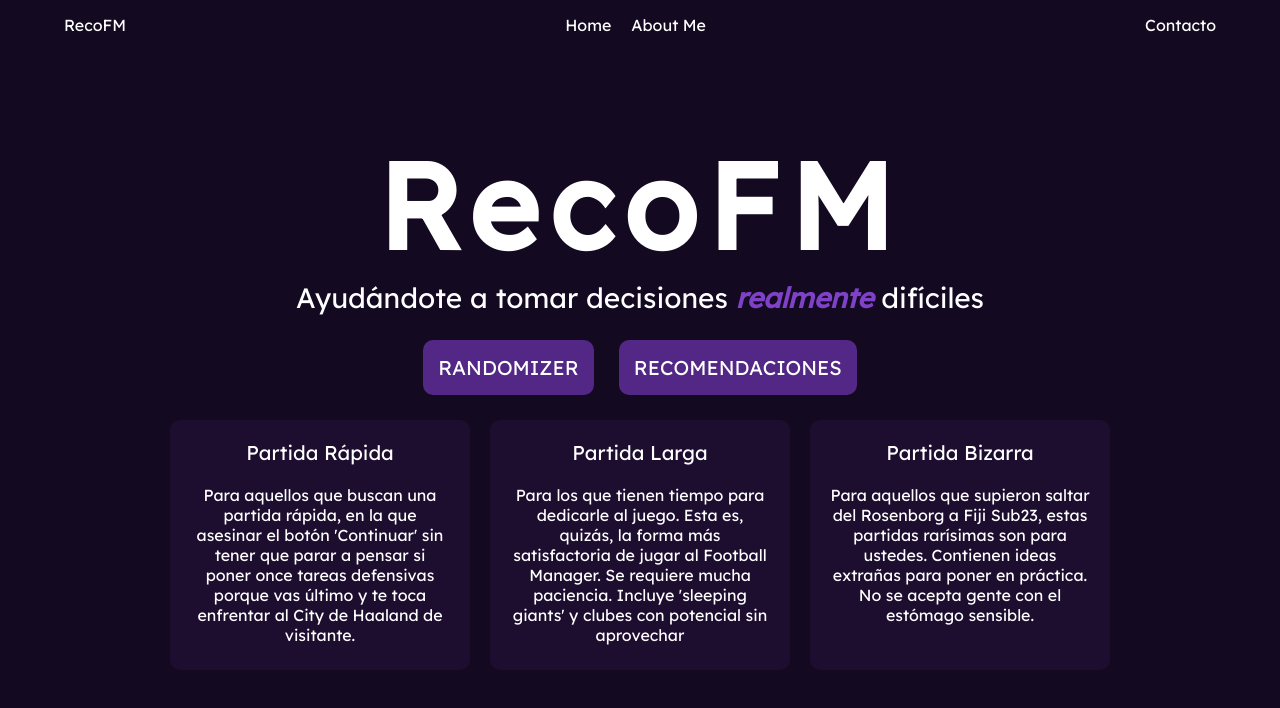
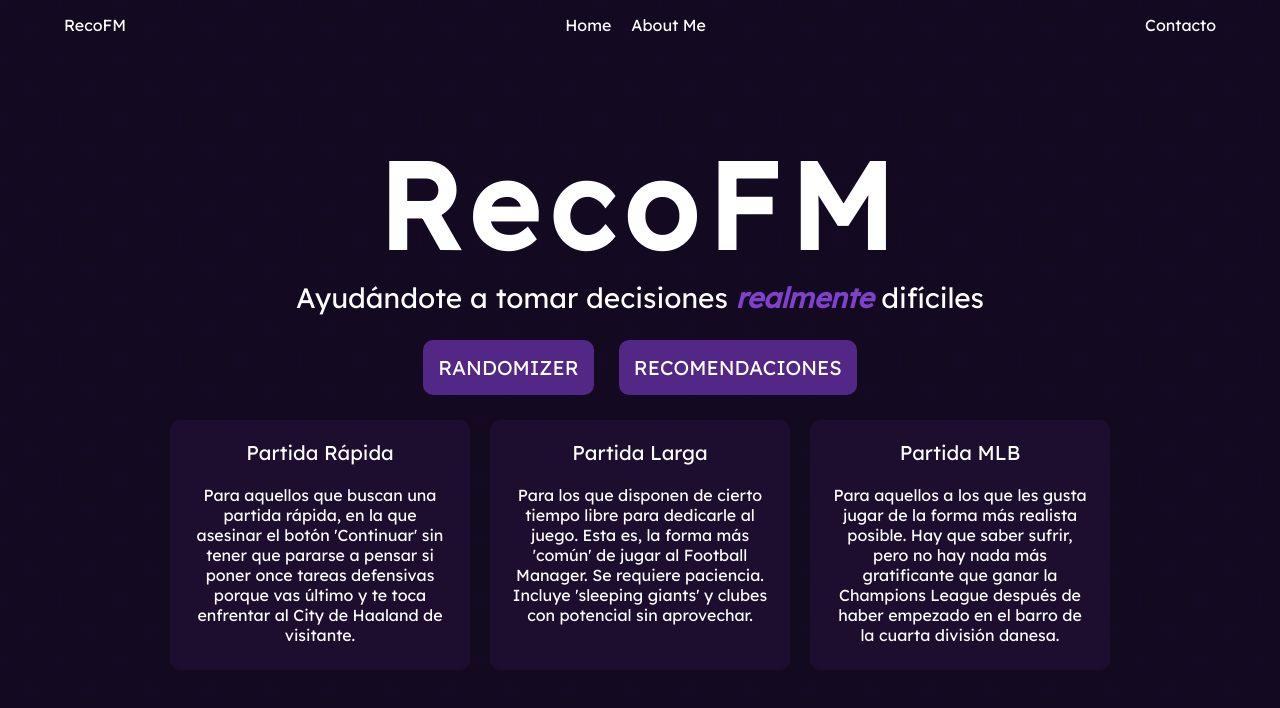
Before and after one commit to fedeparrilla10/recofm, a React (Vite) app: page / in a window 1280 px wide. Shown: the top 708 px of the page. Built offline with nearby package versions, Linux system fonts and the light colour scheme; no server answers.

Commit message:
change filters.js + add background

```diff
--- a/src/App.css
+++ b/src/App.css
@@ -5,29 +5,33 @@
   justify-content: center;
   flex-direction: column;
   background-color: #130920;
-  /* background-image: linear-gradient(
-    220deg,
-    hsl(262deg 87% 6%) 0%,
-    hsl(263deg 86% 6%) 13%,
-    hsl(263deg 86% 6%) 19%,
-    hsl(263deg 85% 6%) 24%,
-    hsl(264deg 85% 6%) 28%,
-    hsl(264deg 84% 6%) 32%,
-    hsl(264deg 83% 7%) 35%,
-    hsl(265deg 83% 7%) 39%,
-    hsl(265deg 82% 7%) 42%,
-    hsl(266deg 82% 7%) 45%,
-    hsl(266deg 81% 7%) 48%,
-    hsl(266deg 81% 7%) 52%,
-    hsl(267deg 80% 7%) 55%,
-    hsl(267deg 79% 7%) 58%,
-    hsl(267deg 79% 7%) 61%,
-    hsl(268deg 78% 7%) 65%,
-    hsl(268deg 78% 7%) 68%,
-    hsl(269deg 77% 7%) 72%,
-    hsl(269deg 77% 8%) 76%,
-    hsl(269deg 76% 8%) 81%,
-    hsl(270deg 76% 8%) 87%,
-    hsl(270deg 75% 8%) 100%
-  ); */
+  opacity: 1;
+  background: radial-gradient(
+      circle,
+      transparent 20%,
+      #130920 20%,
+      #130920 80%,
+      transparent 80%,
+      transparent
+    ),
+    radial-gradient(
+        circle,
+        transparent 20%,
+        #130920 20%,
+        #130920 80%,
+        transparent 80%,
+        transparent
+      )
+      30px 30px,
+    linear-gradient(
+        #160927 2.4000000000000004px,
+        transparent 2.4000000000000004px
+      )
+      0 -1.2000000000000002px,
+    linear-gradient(
+        90deg,
+        #160927 2.4000000000000004px,
+        #130920 2.4000000000000004px
+      ) -1.2000000000000002px 0;
+  background-size: 60px 60px, 60px 60px, 30px 30px, 30px 30px;
 }
--- a/src/App.jsx
+++ b/src/App.jsx
@@ -24,8 +24,6 @@
     setTeam(filteredTeams[randomIndex]);
   };
 
-  const randomBizarreSave = () => {};
-
   return (
     <div className="container">
       <NavBar />
--- a/src/components/Card/Card.css
+++ b/src/components/Card/Card.css
@@ -5,8 +5,6 @@
   gap: 20px;
   border-radius: 10px;
   padding: 20px;
-  height: 250px;
-  width: 300px;
   background-color: #1d0e2f;
 }
 
@@ -15,5 +13,24 @@
 }
 
 .card__content {
-  text-align: center;
+  display: none;
 }
+
+@media (min-width: 1280px) {
+  .card {
+    display: flex;
+    flex-direction: column;
+    align-items: center;
+    gap: 20px;
+    border-radius: 10px;
+    padding: 20px;
+    height: 250px;
+    width: 300px;
+    background-color: #1d0e2f;
+  }
+
+  .card__content {
+    display: block;
+    text-align: center;
+  }
+}
--- a/src/components/CardList/CardList.css
+++ b/src/components/CardList/CardList.css
@@ -1,6 +1,7 @@
 .cards {
   display: flex;
   flex-direction: column;
+  align-items: center;
   width: 70%;
   gap: 20px;
 }
--- a/src/components/CardList/CardList.jsx
+++ b/src/components/CardList/CardList.jsx
@@ -1,6 +1,6 @@
 import { Link } from 'react-router-dom';
 import Card from '../Card/Card';
-import { FAST_SAVES, LONG_SAVES, BIZARRE_SAVES } from '../../constants/filters';
+import { FAST_SAVES, LONG_SAVES, LLM_SAVES } from '../../constants/filters';
 import './CardList.css';
 
 const CardList = () => {
@@ -9,19 +9,19 @@
       <Link to={`random_team/${FAST_SAVES}`}>
         <Card
           title="Partida Rápida"
-          content="Para aquellos que buscan una partida rápida, en la que asesinar el botón 'Continuar' sin tener que parar a pensar si poner once tareas defensivas porque vas último y te toca enfrentar al City de Haaland de visitante."
+          content="Para aquellos que buscan una partida rápida, en la que asesinar el botón 'Continuar' sin tener que pararse a pensar si poner once tareas defensivas porque vas último y te toca enfrentar al City de Haaland de visitante."
         />
       </Link>
       <Link to={`random_team/${LONG_SAVES}`}>
         <Card
           title="Partida Larga"
-          content="Para los que tienen tiempo para dedicarle al juego. Esta es, quizás, la forma más satisfactoria de jugar al Football Manager. Se requiere mucha paciencia. Incluye 'sleeping giants' y clubes con potencial sin aprovechar"
+          content="Para los que disponen de cierto tiempo libre para dedicarle al juego. Esta es, la forma más 'común' de jugar al Football Manager. Se requiere paciencia. Incluye 'sleeping giants' y clubes con potencial sin aprovechar."
         />
       </Link>
-      <Link>
+      <Link to={`random_team/${LLM_SAVES}`}>
         <Card
-          title="Partida Bizarra"
-          content="Para aquellos que supieron saltar del Rosenborg a Fiji Sub23, estas partidas rarísimas son para ustedes. Contienen ideas extrañas para poner en práctica. No se acepta gente con el estómago sensible."
+          title="Partida MLB"
+          content="Para aquellos a los que les gusta jugar de la forma más realista posible. Hay que saber sufrir, pero no hay nada más gratificante que ganar la Champions League después de haber empezado en el barro de la cuarta división danesa."
         />
       </Link>
     </section>
--- a/src/constants/filters.js
+++ b/src/constants/filters.js
@@ -1,4 +1,4 @@
 export const ALL_SAVES = 'all';
 export const FAST_SAVES = 'fast';
 export const LONG_SAVES = 'long';
-export const BIZARRE_SAVES = 'bizarre';
+export const LLM_SAVES = 'mlb';
--- a/src/pages/RandomTeam/RandomTeam.jsx
+++ b/src/pages/RandomTeam/RandomTeam.jsx
@@ -8,7 +8,7 @@
   ALL_SAVES,
   FAST_SAVES,
   LONG_SAVES,
-  BIZARRE_SAVES,
+  LLM_SAVES,
 } from '../../constants/filters';
 
 const RandomTeam = ({ team, randomTeam }) => {
@@ -22,7 +22,7 @@
       type === ALL_SAVES && randomTeam();
       type === FAST_SAVES && randomTeam(FAST_SAVES);
       type === LONG_SAVES && randomTeam(LONG_SAVES);
-      type === BIZARRE_SAVES && randomTeam(BIZARRE_SAVES);
+      type === LLM_SAVES && randomTeam(LLM_SAVES);
     }
   }, [teams]);
 
@@ -36,6 +36,10 @@
               randomTeam();
             } else if (type === FAST_SAVES) {
               randomTeam(FAST_SAVES);
+            } else if (type === LONG_SAVES) {
+              randomTeam(LONG_SAVES);
+            } else if (type === LLM_SAVES) {
+              randomTeam(LLM_SAVES);
             }
           }}
           name="Otro Equipo"
```
